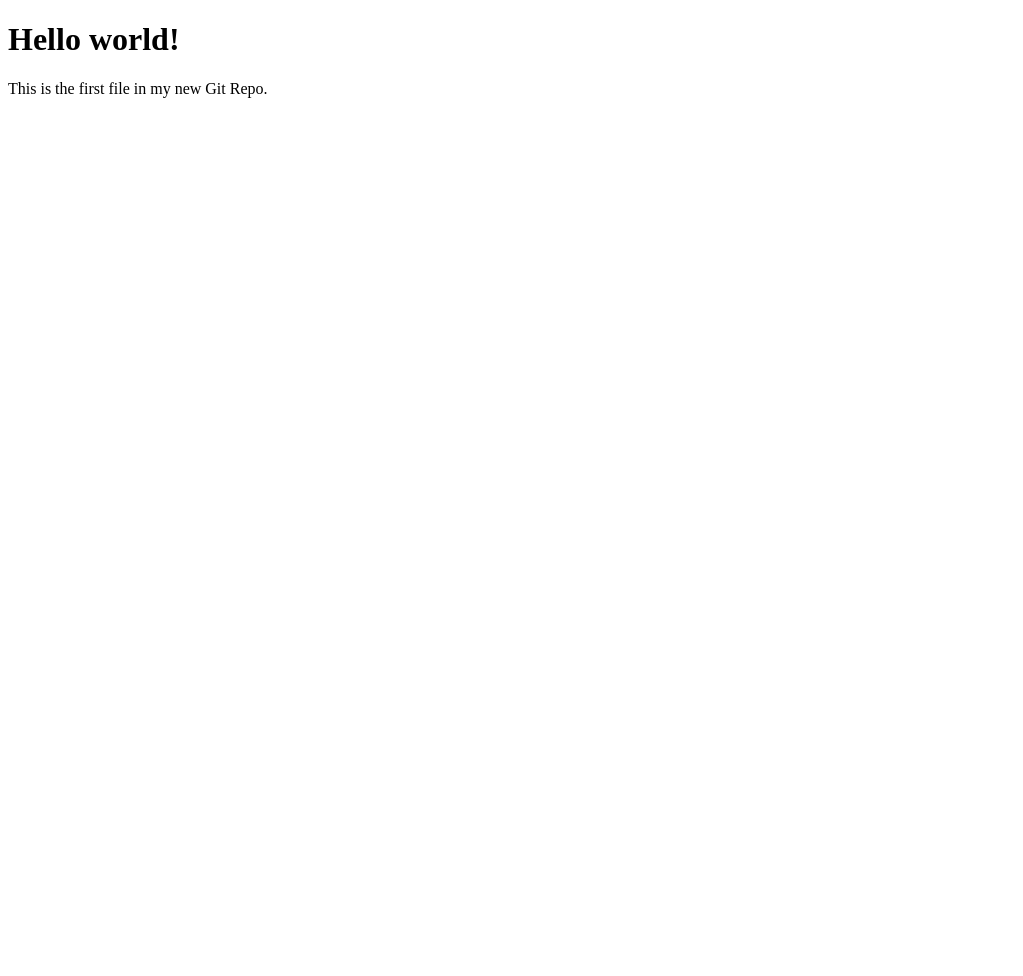
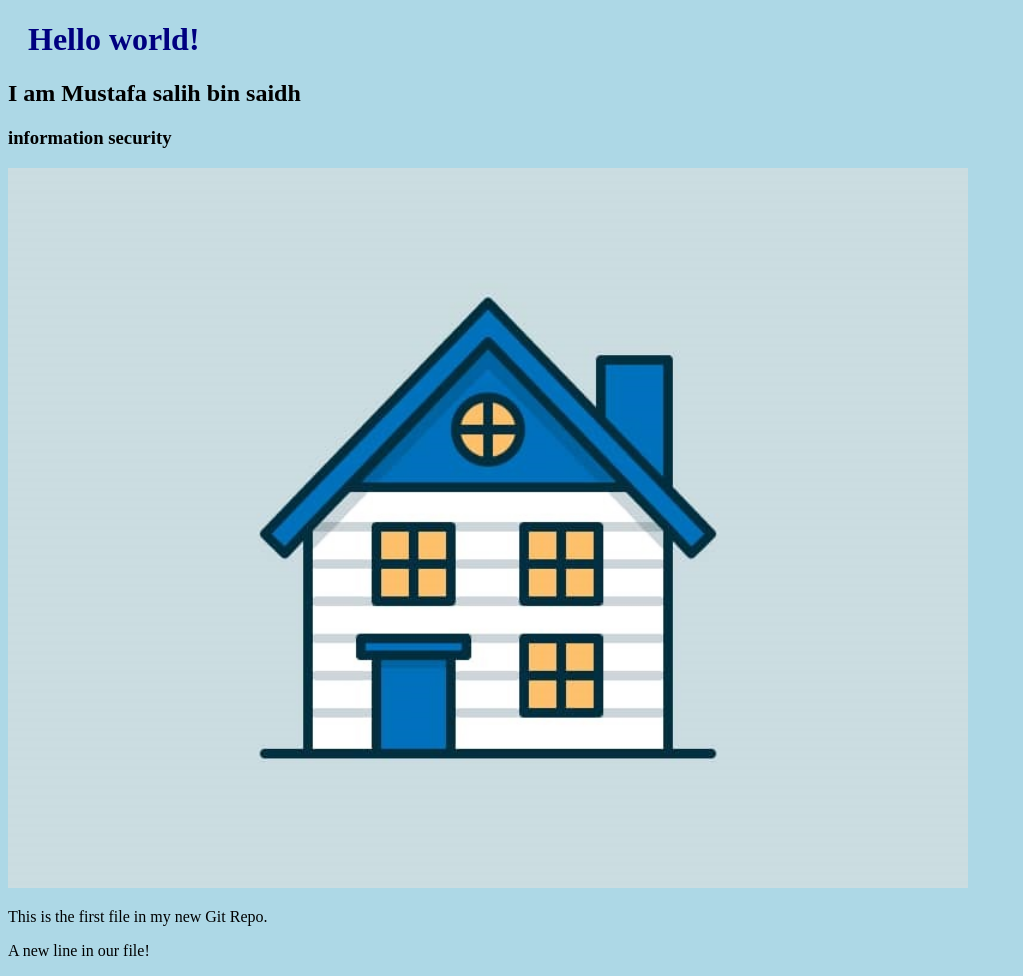
Before and after one commit to mustafa10121/mustafa101.github.io, a plain HTML site: page index.html in a window 1280 px wide. Shown: the whole page, without its empty margins (0-1023 px from the left). Before the commit the page ends 800 px from the top, so only its background shows below. Drawn offline with Linux system fonts and the light colour scheme.

Commit message:
Added image to Hello World

```diff
--- a/index.html
+++ b/index.html
@@ -2,9 +2,15 @@
 <html>
 <head>
 <title>Hello World!</title>
+<link rel="stylesheet" href="bluestyle.css">
 </head>
 <body>
 <h1>Hello world!</h1>
+<h2>I am Mustafa salih bin saidh</h2>
+<h3>information security</h3>
+<div><img src="IMG-20220830-WA0015.jpg" alt="Hello World from Space"
+style="width:100%;max-width:960px"></div>
 <p>This is the first file in my new Git Repo.</p>
+<p>A new line in our file!</p>
 </body>
 </html>
```
Also changed, not shown: IMG-20220830-WA0015.jpg (added), 1 other file.
